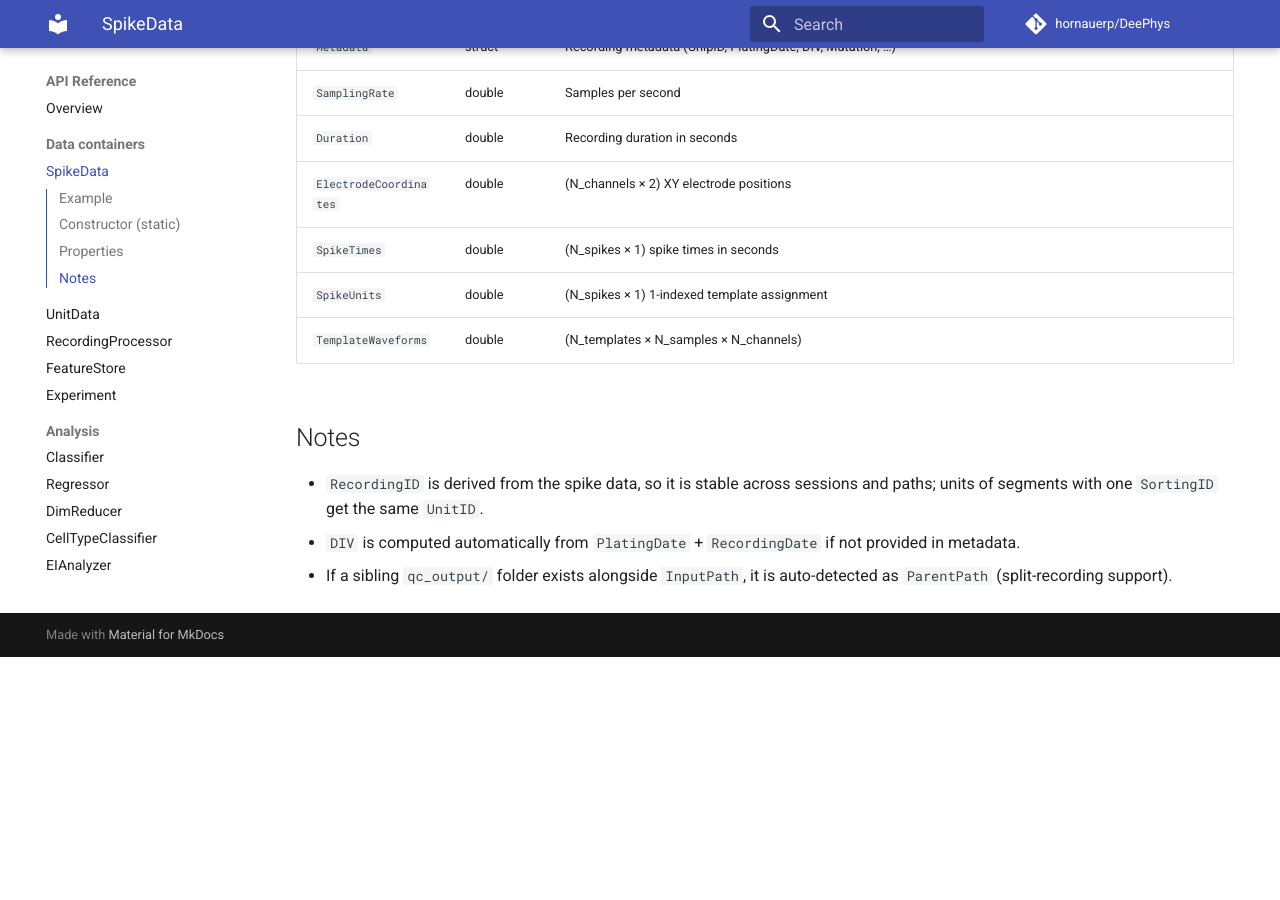
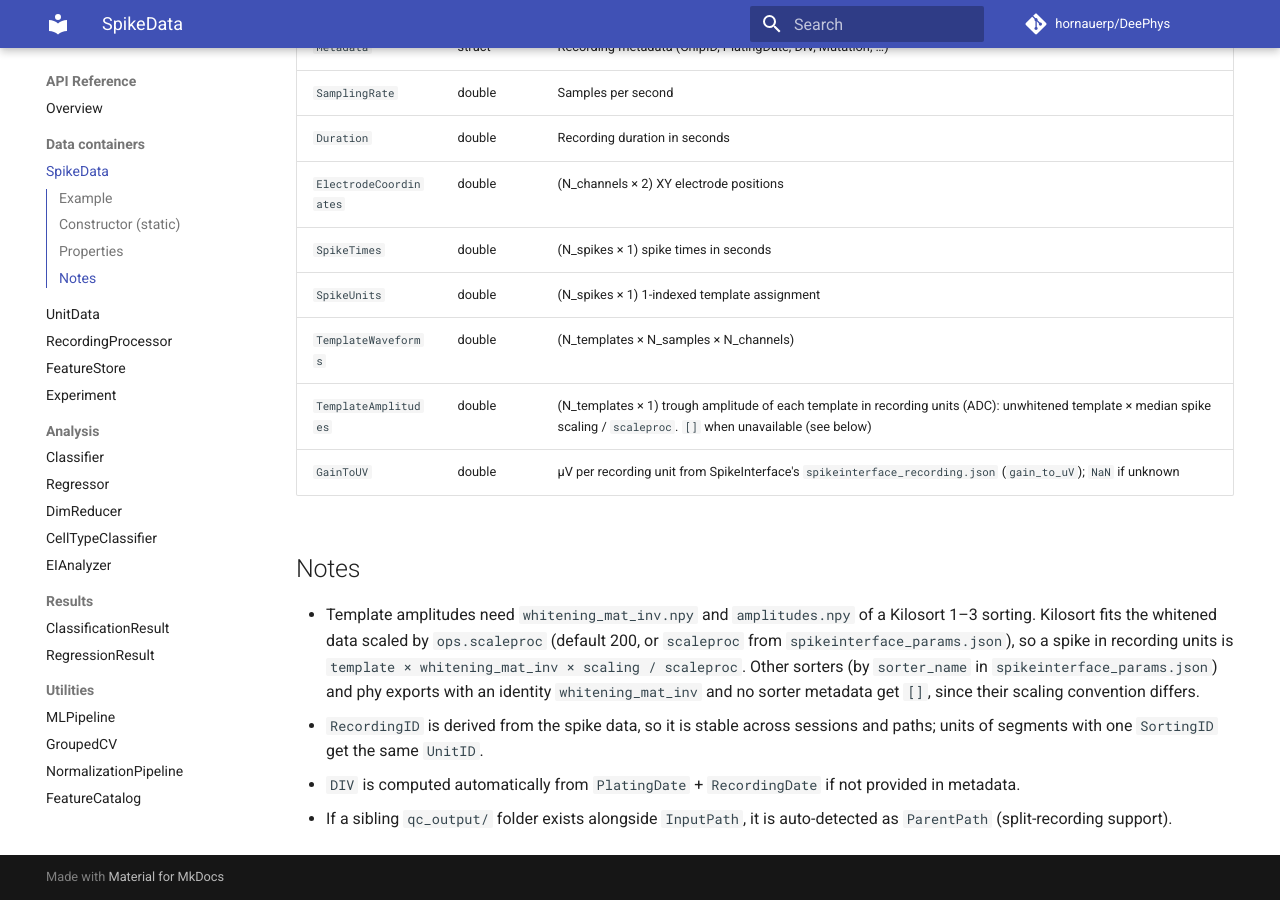
Before and after one commit to hornauerp/DeePhys, an MkDocs documentation site: the page built from docs/api/SpikeData.md, in a window 1280 px wide and 900 px high, scrolled down 1088 px. Built offline with MkDocs 1.6.1 and Material for MkDocs 9.7.7, drawn with Linux system fonts in a browser that asks for light colours; comment, search, counter and statistics services are not loaded; before the commit the page ends 1745 px from its top, so only the background shows below that.

Commit message:
Real-data fixes: statistics with missing values, burst and spatial metrics, amplitude in uV
- StatisticalTest FDR / Holm: NaN p-values stay NaN and do not count as tests (they were
  set to 1 and inflated every q); Bonferroni post-hoc counts the testable pairs.
- ComBat fits each feature on its observed rows and pools the empirical-Bayes priors over
  finite estimates, so one missing value no longer turns the whole output NaN.
- Loading a legacy MEArecording has no side effects: registration in the RecordingDatabase
  happens only on request (migrateExistingRecordings, registerRecording).
- Waveform features on a cubic spline: trough and peak times fall between samples (pchip kept
  every extremum on the sample grid, so T2Pdelay had the resolution of 1/fs).
- Burst statistics: StdBurstDuration / StdInterBurstInterval over the same outlier-filtered
  bursts as the medians; Outlier.Method "" (string) skips the outlier step like ''.
- logISI bursts must recruit >= max(5, 10 %) of the active units, and recruiting events less
  than 0.2 s apart are joined; without recruitment any three close spikes of the pooled train
  counted as a network burst.
- MeanBurstPropagationSpeed = 1 / median latency-distance slope, NaN without a significant
  latency gradient (the mean of per-burst 1/slope was dominated by near-flat slopes).
- SpatialDecayTau: least-squares fit of a*exp(-d/tau) + c over all pairs; NaN when the decay
  does not beat a constant or tau reaches either end of the measured distances.
- GroupedCV stratifies with text and categorical class labels.
- Amplitude in uV: SpikeData.TemplateAmplitudes from the unwhitened Kilosort 1-3 template
  (whitening_mat_inv.npy), the median spike scaling (amplitudes.npy) and scaleproc;
  GainToUV from SpikeInterface metadata, QC.LSB otherwise. QC.Amplitude uses it and is
  skipped with a warning when the sorting gives no scale; templates without a waveform are
  rejected. New unit feature Amplitude (WaveformFeatures).
- FeatureDefinitionVersion 4.
- Tutorial 2: table column listing and waveform overlay fixed. Docs: Classifier RF note,
  SpikeData amplitude properties, QC.Amplitude / QC.LSB, fromLegacyMat status.
- Tests: test_ProbeFixes; test_SorterFormats covers the amplitude conversion.

```diff
--- a/docs/api/SpikeData.md
+++ b/docs/api/SpikeData.md
@@ -37,9 +37,12 @@
 | `SpikeTimes` | double | (N_spikes × 1) spike times in seconds |
 | `SpikeUnits` | double | (N_spikes × 1) 1-indexed template assignment |
 | `TemplateWaveforms` | double | (N_templates × N_samples × N_channels) |
+| `TemplateAmplitudes` | double | (N_templates × 1) trough amplitude of each template in recording units (ADC): unwhitened template × median spike scaling / `scaleproc`. `[]` when unavailable (see below) |
+| `GainToUV` | double | µV per recording unit from SpikeInterface's `spikeinterface_recording.json` (`gain_to_uV`); `NaN` if unknown |
 
 ## Notes
 
+- Template amplitudes need `whitening_mat_inv.npy` and `amplitudes.npy` of a Kilosort 1–3 sorting. Kilosort fits the whitened data scaled by `ops.scaleproc` (default 200, or `scaleproc` from `spikeinterface_params.json`), so a spike in recording units is `template × whitening_mat_inv × scaling / scaleproc`. Other sorters (by `sorter_name` in `spikeinterface_params.json`) and phy exports with an identity `whitening_mat_inv` and no sorter metadata get `[]`, since their scaling convention differs.
 - `RecordingID` is derived from the spike data, so it is stable across sessions and paths; units of segments with one `SortingID` get the same `UnitID`.
 - `DIV` is computed automatically from `PlatingDate` + `RecordingDate` if not provided in metadata.
 - If a sibling `qc_output/` folder exists alongside `InputPath`, it is auto-detected as `ParentPath` (split-recording support).
```
Also changed, not shown: docs/api/Classifier.md (+1 -1 lines), docs/api/RecordingProcessor.md (+2 -1 lines), 16 other files.
